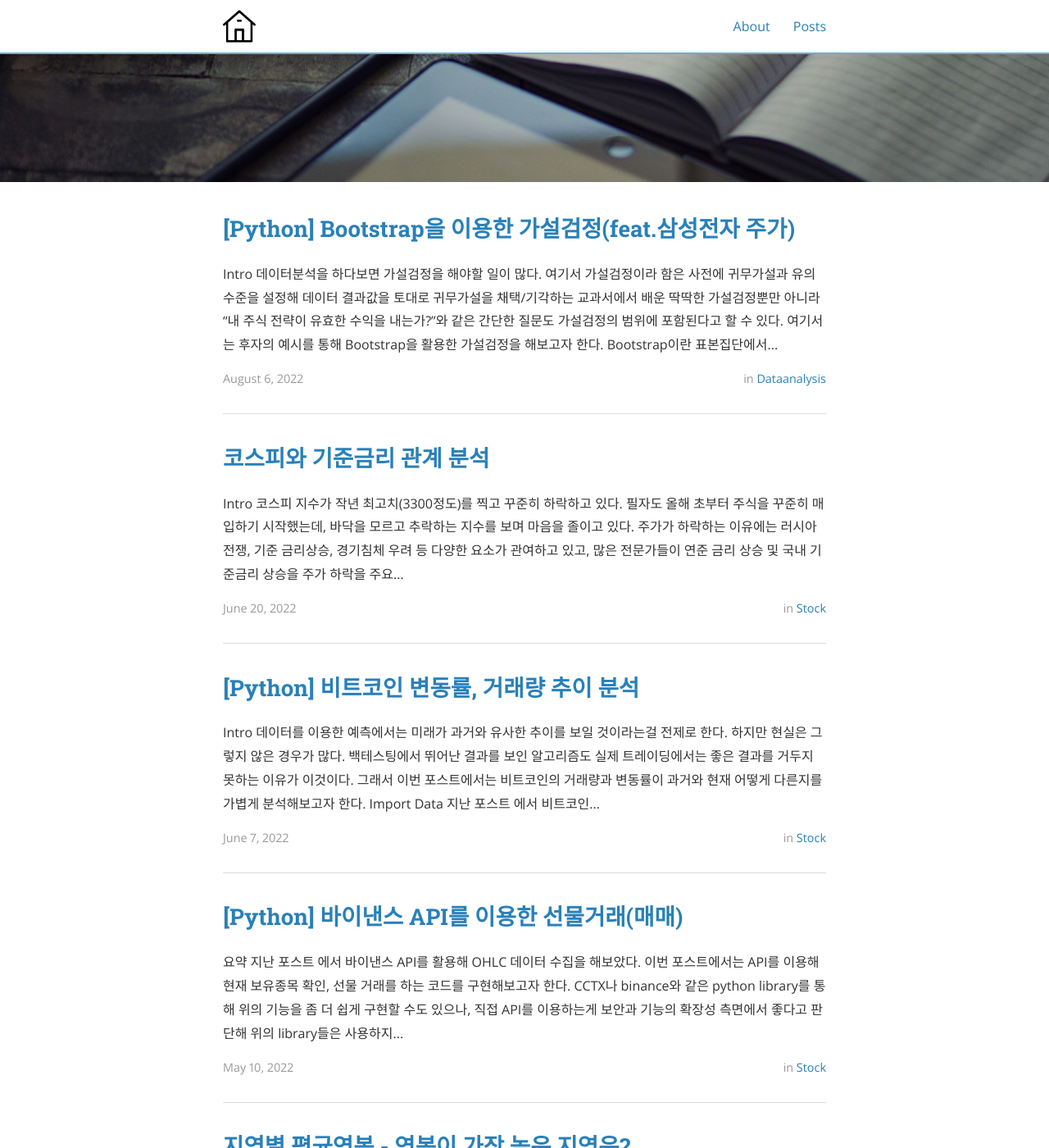
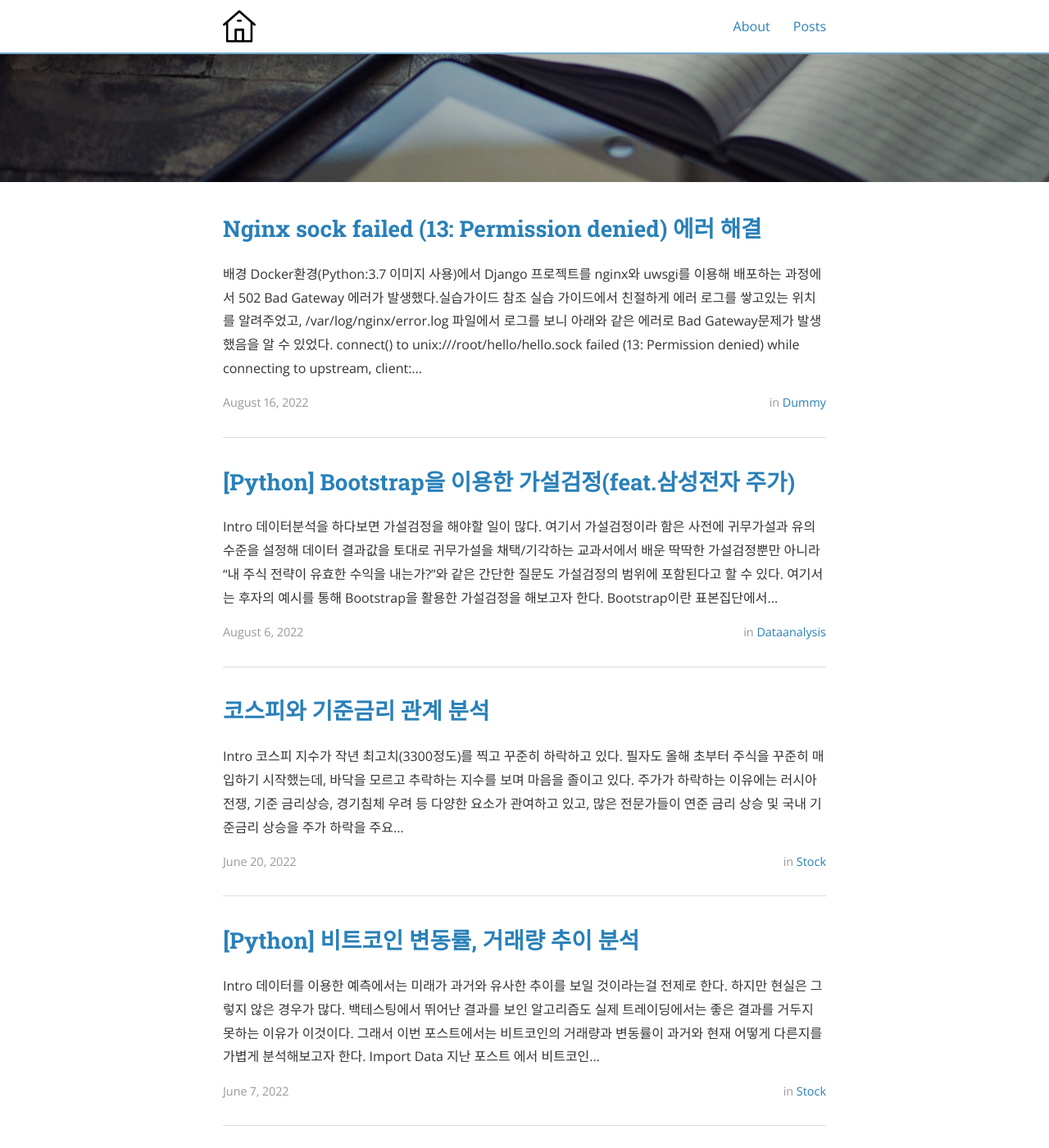
Before and after one commit to parkeunsang/blog, a Jekyll site: the page built from index.html, in a window 1280 px wide and 1400 px high, scrolled down 283 px. Shown: the whole window at 82% size. Built offline with Jekyll 4.4.1, drawn with Linux system fonts in a browser that asks for light colours; nearby versions of some CDN libraries; the list of posts is cut into pages by our own code; some of the changed text lies outside the part shown.

Commit message:
sock에러 해결

````diff
--- a/_posts/2022-08-06-python-bootstrap-feat.md
+++ b/_posts/2022-08-06-python-bootstrap-feat.md
@@ -60,7 +60,7 @@ boot_list = np.array(boot_list)
 plt.figure(figsize=(12,5))
 plt.hist(boot_list, bins=100);
 ```
-- 표본집단의 데이터 개수는 1870(len(df))이고, 전날 주가의 변동폭이 4%이상인 날은 **74회**였으므로 뽑는 샘플의 개수(n)dmds 74가 된다.
+- 표본집단의 데이터 개수는 1870(len(df))이고, 전날 주가의 변동폭이 4%이상인 날은 **74회**였으므로 뽑는 샘플의 개수(n)은 74가 된다.
 - 총 10000번 반복한 결과의 분포는 아래와 같이 **정규분포 형태**를 보임을 알 수 있다.
 <img src="/blog/post_images/bootstrap/boot_2.png" title="samsung">
 
--- /dev/null
+++ b/_posts/2022-08-16-nginx-sock-failed-13-permission-denied.md
@@ -0,0 +1,28 @@
+---
+title: 'Nginx sock failed (13: Permission denied) 에러 해결'
+layout: post
+date: '2022-08-16 21:57:35'
+author: Edward Park
+categories:
+- Dummy
+tags:
+- Nginx
+cover: "/assets/instacode.png"
+---
+
+## 배경
+Docker환경(Python:3.7 이미지 사용)에서 Django 프로젝트를 **nginx와** **uwsgi를** 이용해 배포하는 과정에서 **502 Bad Gateway** 에러가 발생했다.[실습가이드 참조](https://uwsgi-docs.readthedocs.io/en/latest/tutorials/Django_and_nginx.html#some-notes-about-this-tutorial)
+<img src="/blog/post_images/extra/502.png" title="502error">
+실습 가이드에서 친절하게 에러 로그를 쌓고있는 위치를 알려주었고, `/var/log/nginx/error.log` 파일에서 로그를 보니 아래와 같은 에러로 Bad Gateway문제가 발생했음을 알 수 있었다.
+```
+connect() to unix:///root/hello/hello.sock failed (13: Permission denied)
+while connecting to upstream, client: 172.17.0.1, server: localhost, request:
+"GET / HTTP/1.1", upstream: "uwsgi://unix:///root/hello/hello.sock:", host: "localhost:8000"
+```
+소켓을 연결하는 과정에서 권한 문제가 발생했고, 실습가이드에서 위와같은 문제가 발생시 소켓 접근권한을 666으로 변경하면 해결될 것이라고 했지만 여전이 같은 문제가 발생했다.
+
+## 해결
+구글링을 해보니 uid를 www-data로 설정해라, setenforce 명령어를 이용해 SELinux를 Permissive 모드로 바꿔라 등의 방법이 있었는데 나에게는 모두 적용이 되지 않았다. <br>
+그러던 중 스택오버플로우에서 **폴더 권한**이 문제라는 댓글을 보게 되었고, 아차 싶었다. 소켓이 위치한 폴더가 **root**였던 것이다.<br>
+Python 3.7 Docker이미지의 홈 디렉토리는 /root 였고, 그냥 평소대로 홈 디렉토리에서 작업했던 게 이런 문제를 발생시켰다. 그래서 소켓위치를 root폴더가 아닌 다른 폴더에 위치시킨 후 uwsgi연결을 하니 정상적으로 접근이 가능했다.<br>
+평소에 영어 읽기가 귀찮아서 스택오버플로우 등의 사이트 내용을 대충 훑기만 했었는데 좀더 꼼꼼히 읽는 습관을 들여야겠다.
````
Also changed, not shown: post_images/extra/502.png (added), 6 other files.
